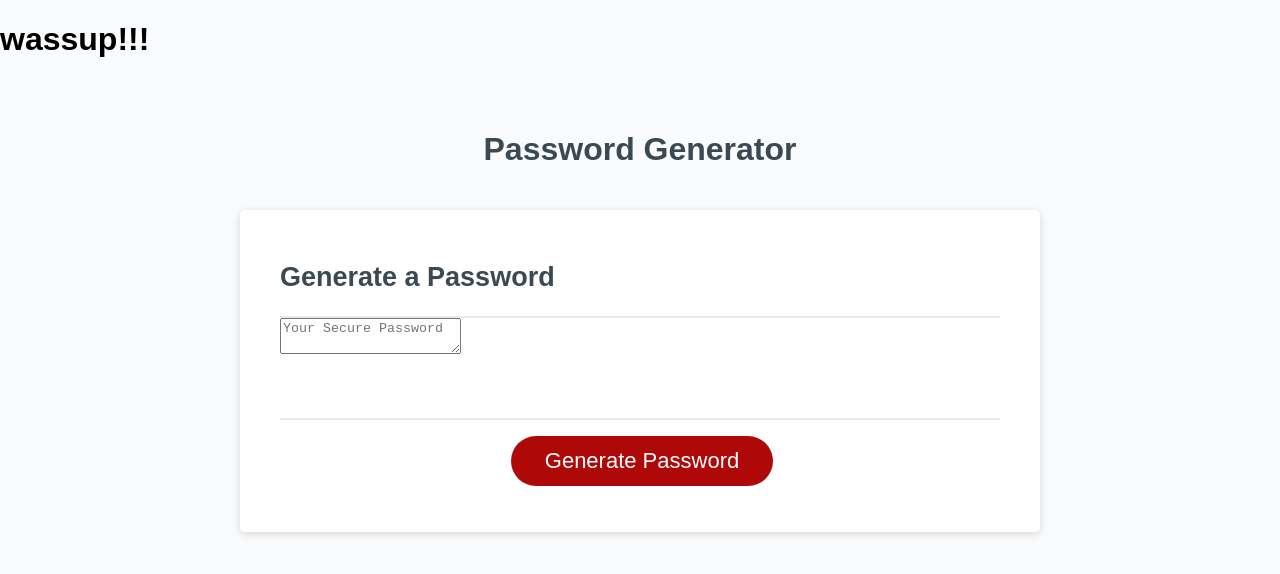
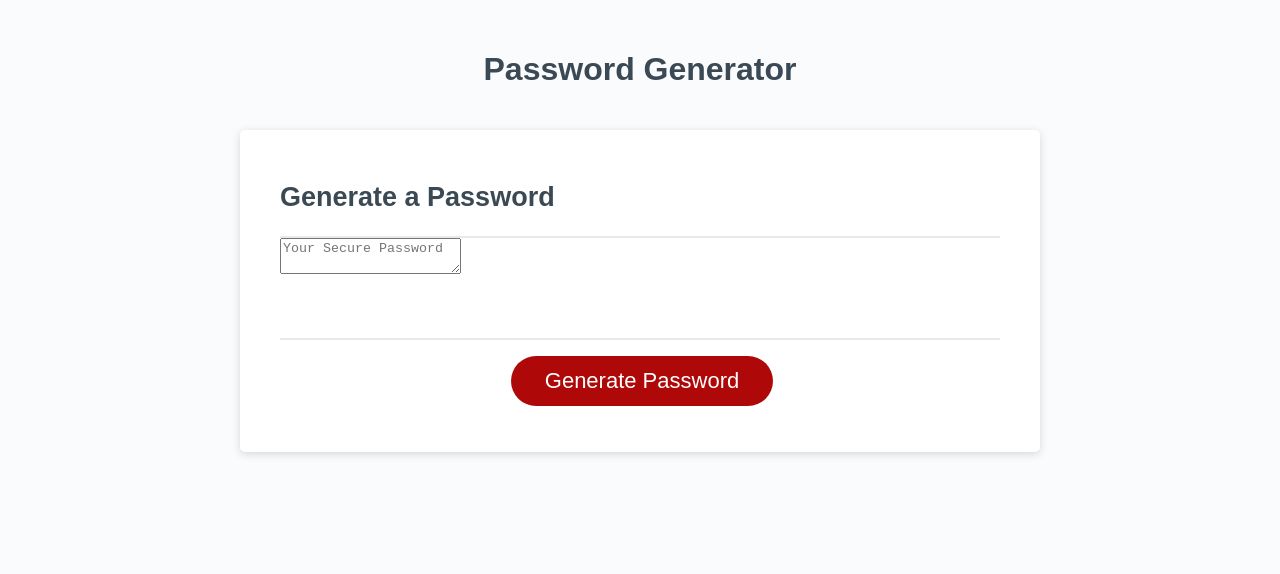
Before and after one commit to cruiz328/hw3, a plain HTML site: page Develop/index.html in a window 1280 px wide. Drawn offline with Linux system fonts and the light colour scheme.

Commit message:
debugged and ready

```diff
--- a/Develop/index.html
+++ b/Develop/index.html
@@ -10,7 +10,6 @@
 
   </head>
   <body>
-    <h1>wassup!!!</h1>
     <div class="wrapper">
       <header>
         <h1>Password Generator</h1>
```
